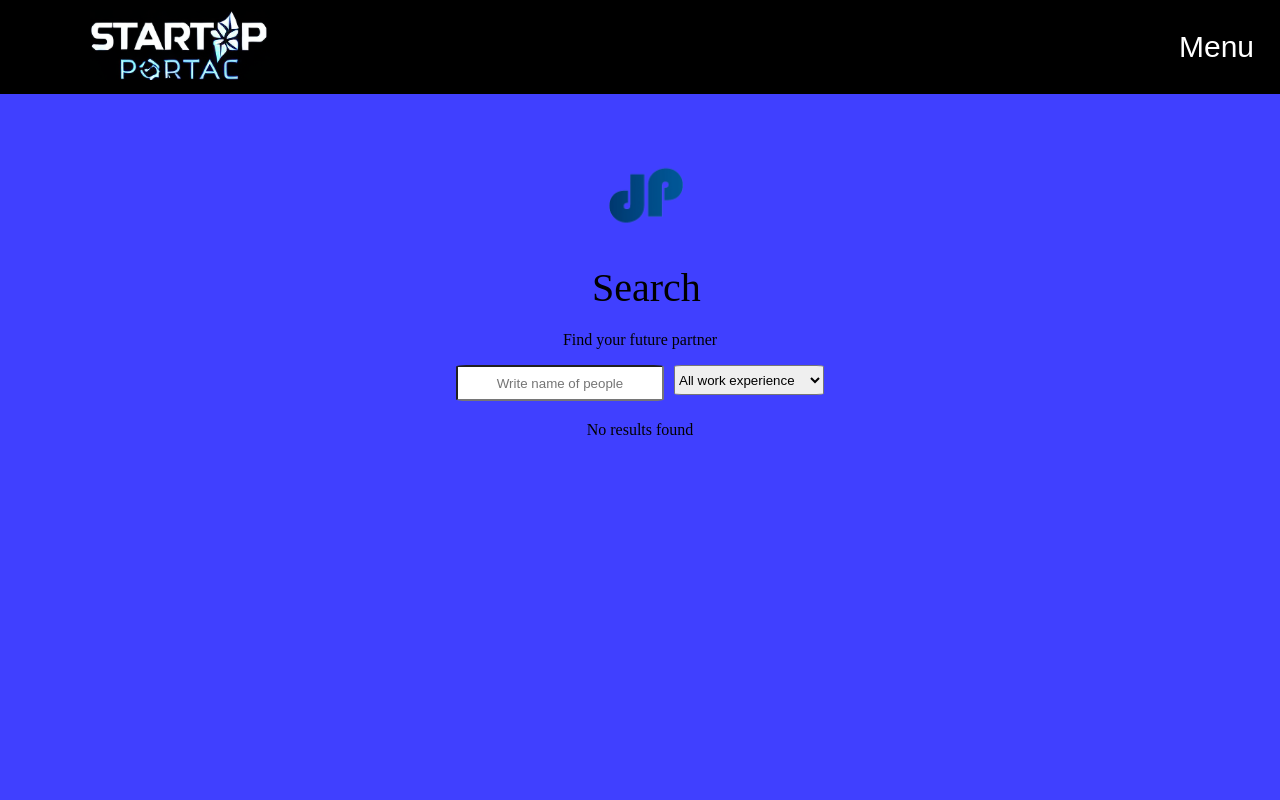
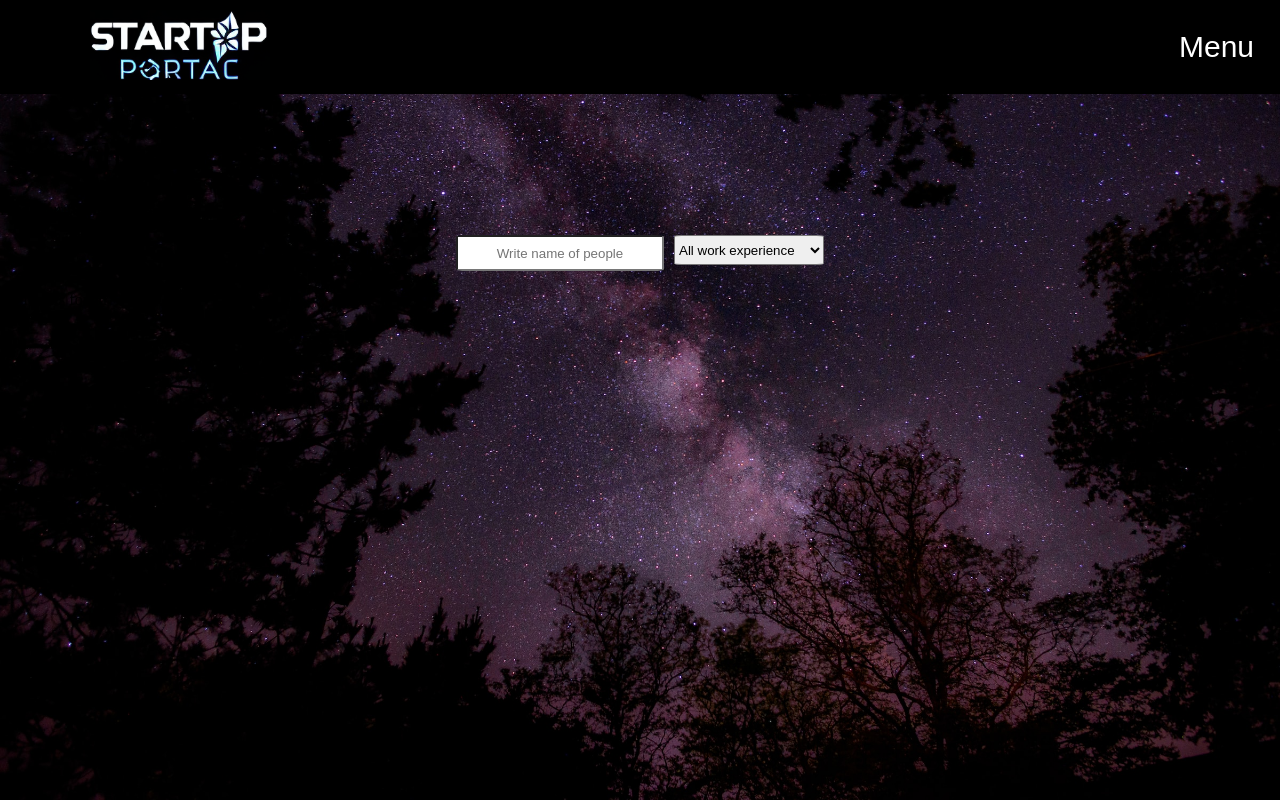
Before and after one commit to dusenkot/marketplace, a React (Vite) app: page /serchpeope in a window 1280 px wide. Built offline with nearby package versions, Linux system fonts and the light colour scheme.

Commit message:
upgrade color desighn

```diff
--- a/src/components/screens/Searcheople/serchpeope.jsx
+++ b/src/components/screens/Searcheople/serchpeope.jsx
@@ -1,6 +1,7 @@
 import React, { useState } from 'react';
 import App from '../home/form-send/forms-sends';
-import logot from './pp.png';
+import Footer from '../home/form-send/footer';
+import backgroundImage from './hueta6_2.jpg';
 
 const peopleData = [
   { id: 1, name: 'Ivan', age: 3 },
@@ -42,12 +43,16 @@ const SearchPeople = () => {
     : searchResults;
 
   return (
-    <div style={styles.body}>
+    <div style={{ backgroundImage: `url(${backgroundImage})`,
+    backgroundSize: 'cover',
+    backgroundPosition: 'center',
+    width: '100%',
+    height:'800px',}}>
       <div style={styles.middle}>
         <App />
       </div>
       <p style={styles.search}>
-        <img src={logot} style={styles.logot} alt="logo" />
+
         <div style={styles.div1}>Search</div>
       </p>
       <p>Find your future partner</p>
@@ -83,16 +88,12 @@ const SearchPeople = () => {
       ) : (
         <p>No results found</p>
       )}
+
     </div>
   );
 };
 
 const styles = {
-  body: {
-    background: '#4040ff',
-    minHeight: '100vh',
-    textAlign: 'center',
-  },
   div1: {
     marginTop: '0px',
     fontSize: '40px',
```
Also changed, not shown: src/components/screens/Searcheople/hueta6_2.jpg (added), src/components/screens/Searcheople/pp.png (deleted).
